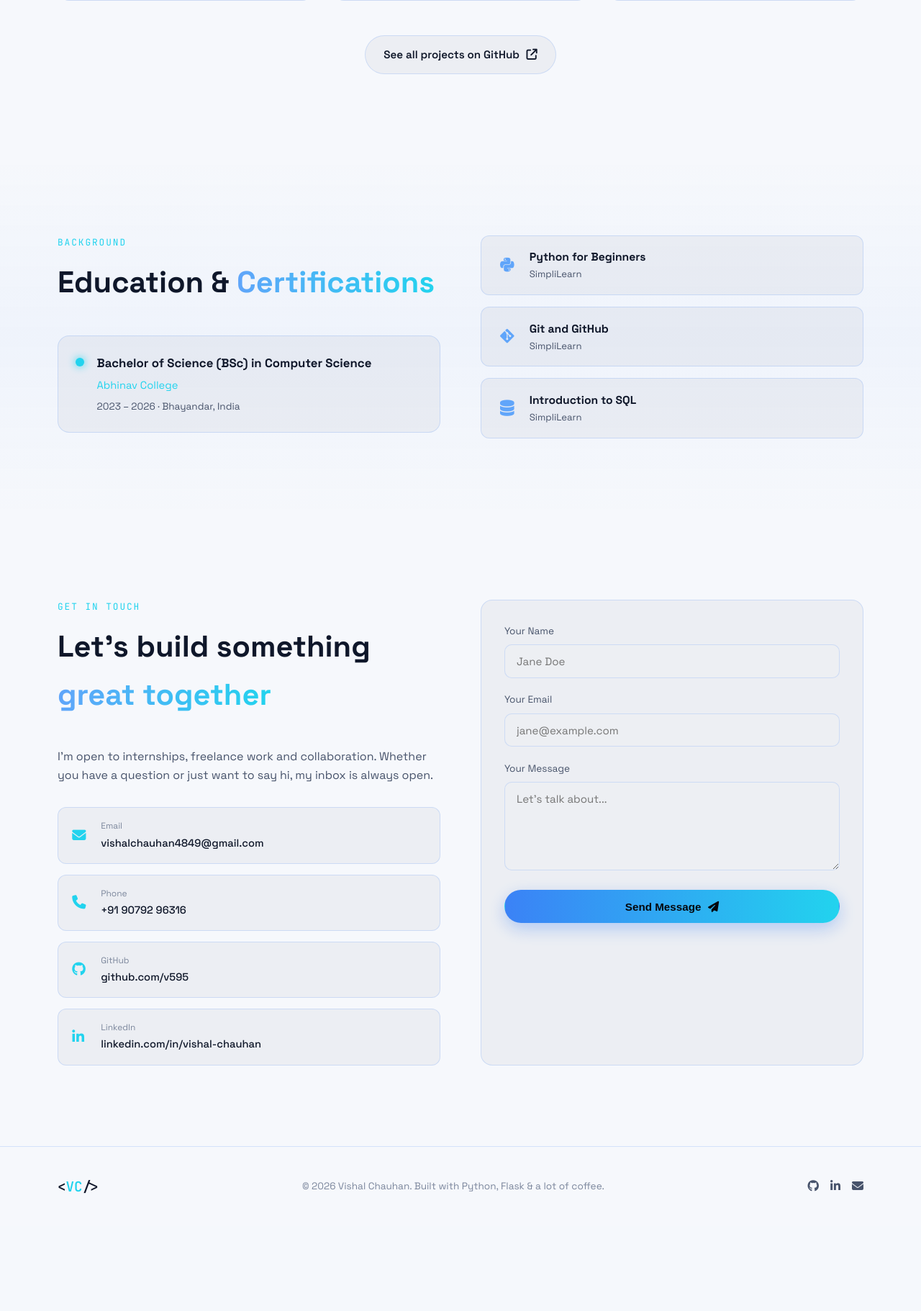
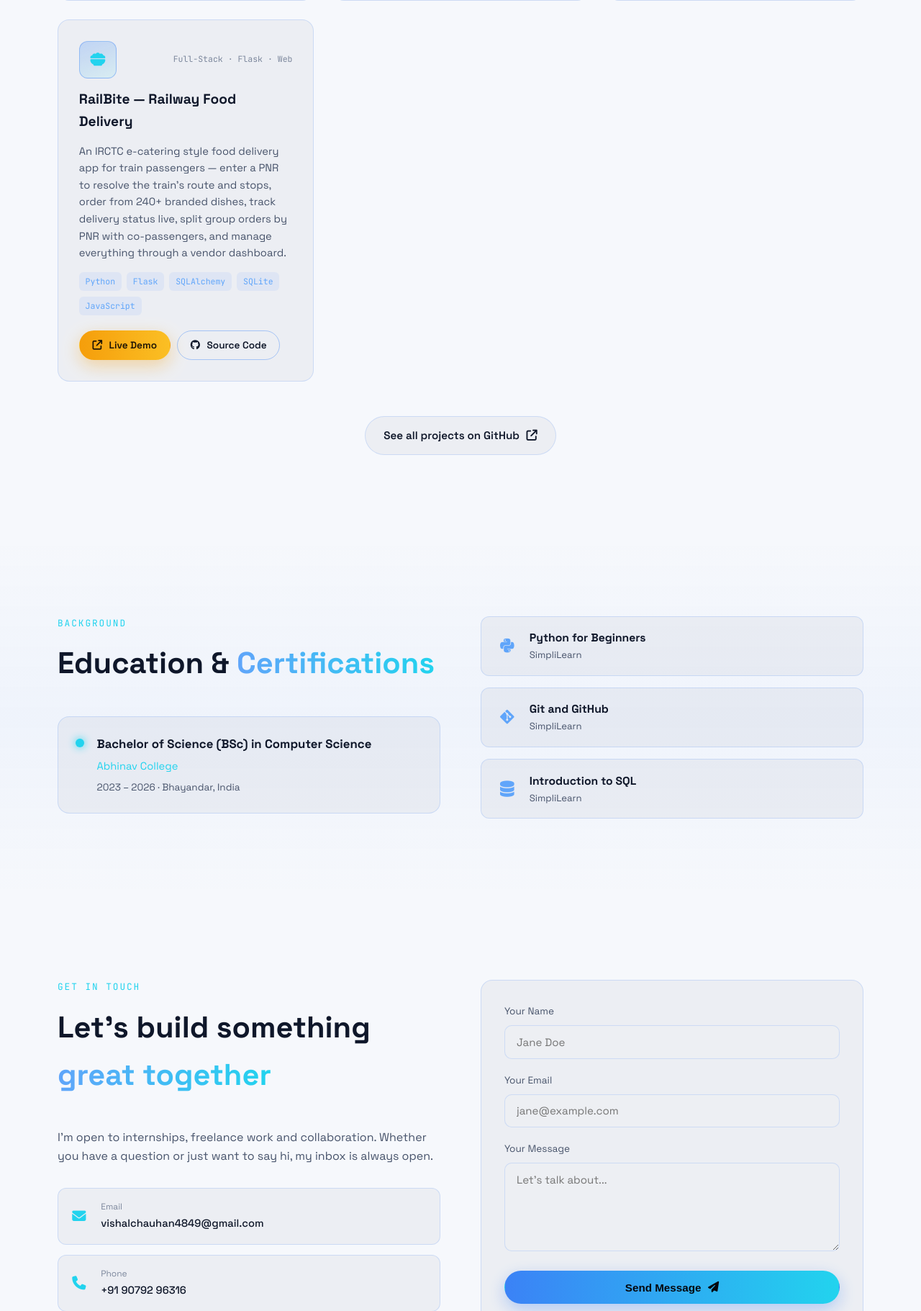
Before and after one commit to v595/PORTFOLIO, a Flask app: page / in a window 1280 px wide. Shown: the part 2971-4792 px from the top of the page at 72% size. Before the commit the page ends 4629 px from the top, so only its background shows below. Run offline with Flask 3, Linux system fonts and the light colour scheme.

Commit message:
Add RailBite project, custom brand logo, and pointer-events fix
Co-Authored-By: Claude Sonnet 5 <noreply@anthropic.com>

```diff
--- a/app.py
+++ b/app.py
@@ -36,7 +36,7 @@ PROFILE = {
 }
 
 STATS = [
-    {"value": 3, "suffix": "+", "label": "Projects Built"},
+    {"value": 4, "suffix": "+", "label": "Projects Built"},
     {"value": 3, "suffix": "", "label": "Certifications"},
     {"value": 8, "suffix": "+", "label": "Technologies"},
     {"value": 2026, "suffix": "", "label": "Graduating Year"},
@@ -88,6 +88,20 @@ PROJECTS = [
         "stack": ["Python", "Flask", "HTML", "CSS", "MySQL"],
         "github": "https://github.com/v595/hotel-management-system",
         "demo": "https://hotel-management-system-luc1.onrender.com/",
+    },
+    {
+        "title": "RailBite — Railway Food Delivery",
+        "category": "Full-Stack  ·  Flask  ·  Web",
+        "icon": "fa-solid fa-bowl-food",
+        "description": (
+            "An IRCTC e-catering style food delivery app for train passengers — enter a "
+            "PNR to resolve the train's route and stops, order from 240+ branded dishes, "
+            "track delivery status live, split group orders by PNR with co-passengers, "
+            "and manage everything through a vendor dashboard."
+        ),
+        "stack": ["Python", "Flask", "SQLAlchemy", "SQLite", "JavaScript"],
+        "github": "https://github.com/v595/railway_fd",
+        "demo": "https://railway-fd.onrender.com",
     },
 ]
 
--- a/static/css/style.css
+++ b/static/css/style.css
@@ -212,8 +212,11 @@ img { max-width: 100%; display: block; }
   font-weight: 600;
   font-size: 1.2rem;
   color: var(--text);
+  display: inline-flex;
+  align-items: center;
 }
 .brand span { color: var(--cyan); }
+.brand-logo { height: 34px; width: auto; border-radius: 6px; display: block; }
 .nav-links {
   display: flex;
   gap: 2rem;
--- a/templates/index.html
+++ b/templates/index.html
@@ -29,7 +29,9 @@
 
 <header class="navbar" id="navbar">
   <div class="nav-inner">
-    <a href="#home" class="brand">&lt;<span>VC</span>/&gt;</a>
+    <a href="#home" class="brand">
+      <img src="{{ url_for('static', filename='files/vishal-logo.svg') }}" alt="{{ profile.name }}" class="brand-logo">
+    </a>
     <nav class="nav-links" id="navLinks">
       <a href="#home" class="nav-link active" data-nav>Home</a>
       <a href="#about" class="nav-link" data-nav>About</a>
@@ -282,7 +284,9 @@
 
 <footer class="footer">
   <div class="footer-inner">
-    <a href="#home" class="brand">&lt;<span>VC</span>/&gt;</a>
+    <a href="#home" class="brand">
+      <img src="{{ url_for('static', filename='files/vishal-logo.svg') }}" alt="{{ profile.name }}" class="brand-logo">
+    </a>
     <p>&copy; <span id="year">{{ year }}</span> {{ profile.name }}. Built with Python, Flask &amp; a lot of coffee.</p>
     <div class="footer-socials">
       <a href="{{ profile.github }}" target="_blank" rel="noopener" aria-label="GitHub"><i class="fa-brands fa-github"></i></a>
```
Also changed, not shown: netlify_site/index.html (+20 -1 lines), static/files/vishal-logo.svg (added).
